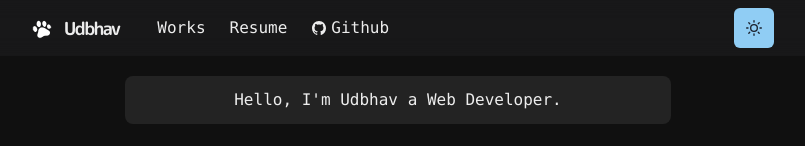
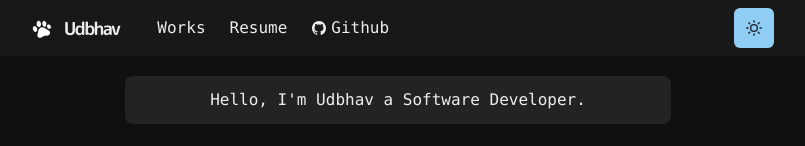
Before and after one commit to udbhav3101/portfolio-website, a Next.js app: page / in a window 1280 px wide. Shown: the top 146 px of the page, without its empty margins (242-1047 px from the left). Built offline with nearby package versions, Linux system fonts and the light colour scheme.

Commit message:
Changed resume content and content of the page.

```diff
--- a/pages/index.js
+++ b/pages/index.js
@@ -89,8 +89,7 @@ const Page = () => {
         mb={6}
         mt={5}
         align="center">
-        Hello, I&apos;m Udbhav a Web
-        Developer.
+        Hello, I&apos;m Udbhav a Software Developer.
       </Box>
 
       <Box display={{ md: 'flex' }}>
```
Also changed, not shown: 1 other file (tests, documents, lock files or other folders).
